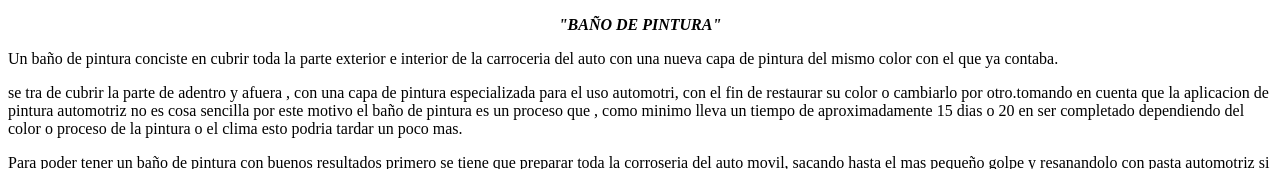
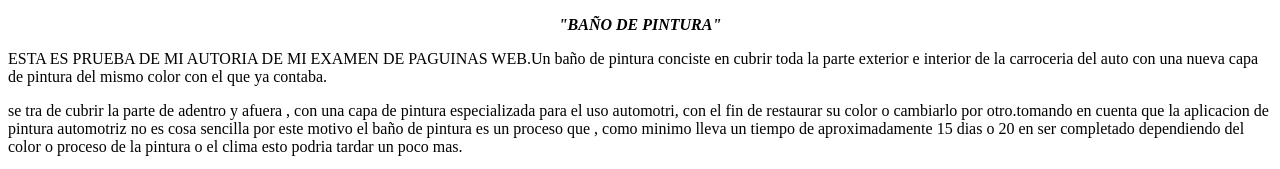
Before and after one commit to 197535789/taller-de-hojalateria-y-pintura, a plain HTML site: page baño de pintura.html in a window 1280 px wide. Shown: the top 169 px of the page. Drawn offline with Linux system fonts and the light colour scheme.

Commit message:
Update baño de pintura.html

```diff
--- a/baño de pintura.html
+++ b/baño de pintura.html
@@ -11,7 +11,7 @@
     <em><strong>"BAÑO DE PINTURA"</strong></em>
   </CENTER>
 </p>
-<p>Un baño de pintura conciste en cubrir toda la parte exterior e interior de la carroceria del auto con una nueva capa de pintura del mismo color con el que ya contaba.</p>
+<p>ESTA ES PRUEBA DE MI AUTORIA DE MI EXAMEN DE PAGUINAS WEB.Un baño de pintura conciste en cubrir toda la parte exterior e interior de la carroceria del auto con una nueva capa de pintura del mismo color con el que ya contaba.</p>
 <p>se tra de cubrir la parte de adentro y afuera , con una capa de pintura especializada para el uso automotri, con el fin de restaurar su color o cambiarlo por otro.tomando en cuenta que la aplicacion de pintura automotriz no es cosa sencilla por este motivo el baño de pintura es un proceso que , como minimo lleva un tiempo de aproximadamente 15 dias o 20 en ser completado dependiendo del color o proceso de la pintura  o el clima esto podria tardar un poco mas.&nbsp;</p>
 <p>Para poder tener un baño de pintura con buenos resultados primero se tiene que preparar toda la corroseria del auto movil, sacando hasta el mas pequeño golpe y resanandolo con pasta automotriz si es necesario, pero antes de este proceso primero se tiene que desmantelar completamente el carro y empapelar para que no haya maltrato de las vestiduras  o molduras del carro . </p>
 <img src="WhatsApp Image 2025-04-01 at 11.09.09 PM.jpeg" width="479" height="168" alt=""/>
```
